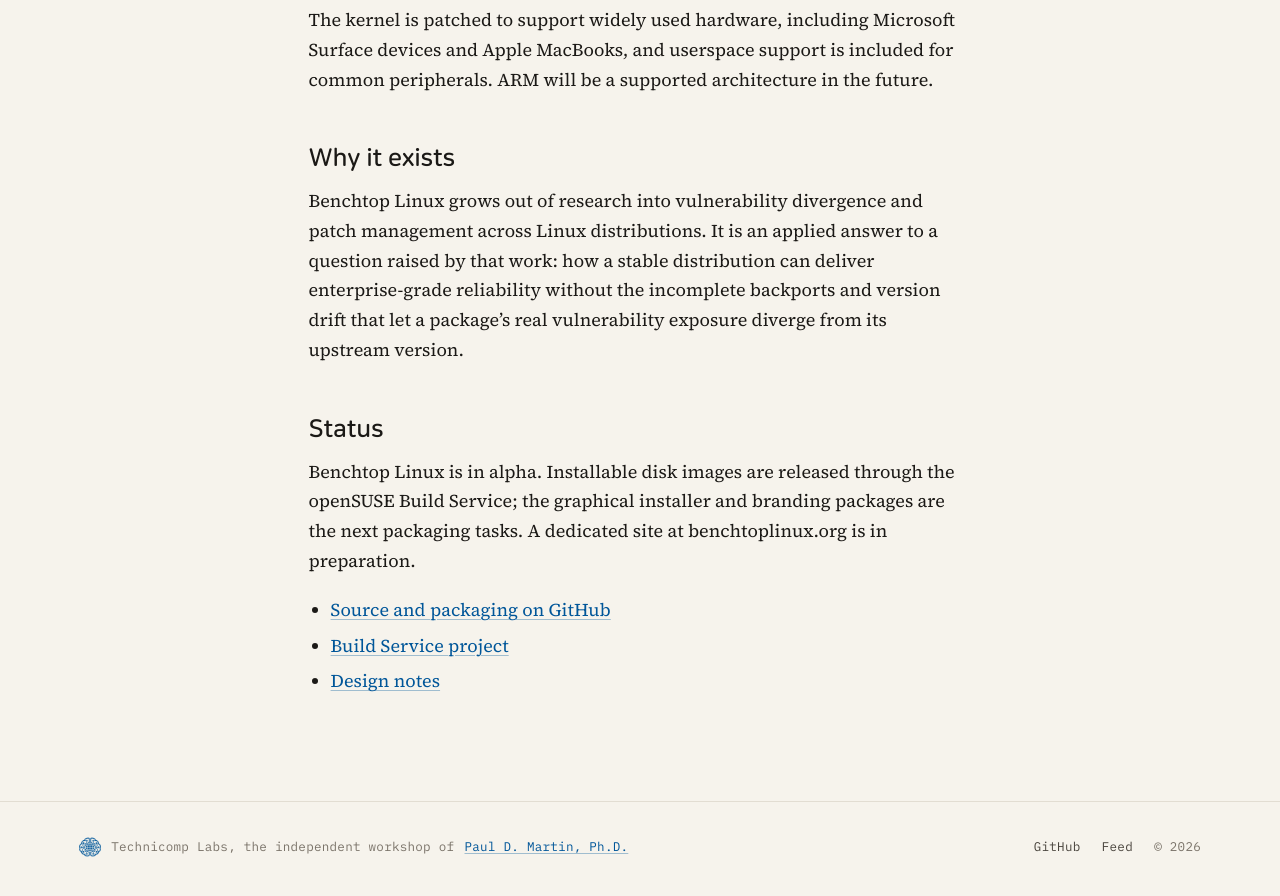
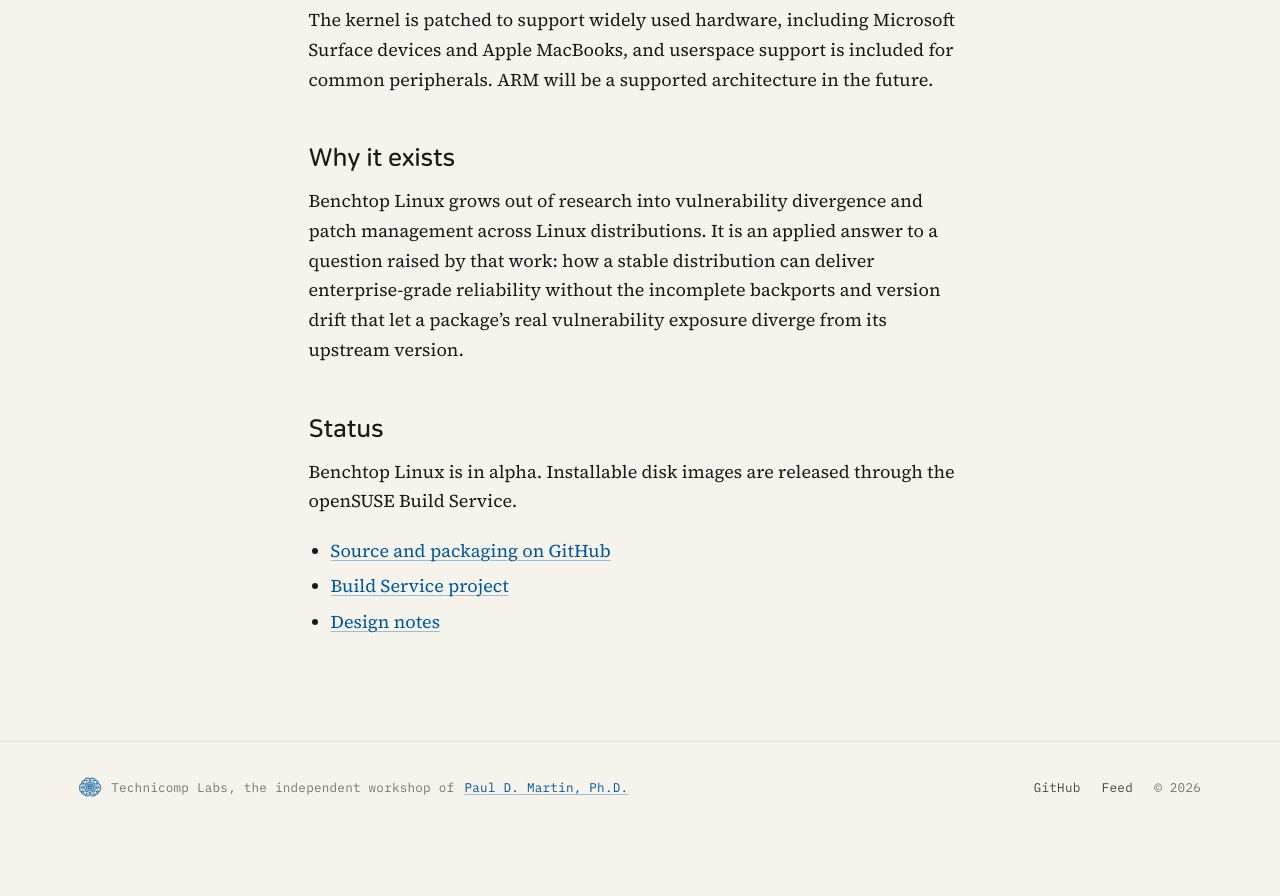
Before and after one commit to TechnicompLabs/technicomplabs.github.io, a Jekyll site: the page built from _pages/benchtop.md, in a window 1280 px wide and 900 px high, scrolled down 1608 px. Shown: the top 896 px of the window. Built offline with Jekyll 4.4.1, drawn with Linux system fonts in a browser that asks for light colours; after the commit the page ends 2449 px from its top, so only the background shows below that.

Commit message:
Benchtop status: drop roadmap and future-site note

```diff
--- a/_pages/benchtop.md
+++ b/_pages/benchtop.md
@@ -34,7 +34,7 @@ Benchtop Linux grows out of research into vulnerability divergence and patch man
 
 ## Status
 
-Benchtop Linux is in alpha. Installable disk images are released through the openSUSE Build Service; the graphical installer and branding packages are the next packaging tasks. A dedicated site at benchtoplinux.org is in preparation.
+Benchtop Linux is in alpha. Installable disk images are released through the openSUSE Build Service.
 
 - [Source and packaging on GitHub](https://github.com/TechnicompLabs)
 - [Build Service project](https://build.opensuse.org/project/show/home:technicomp)
```
